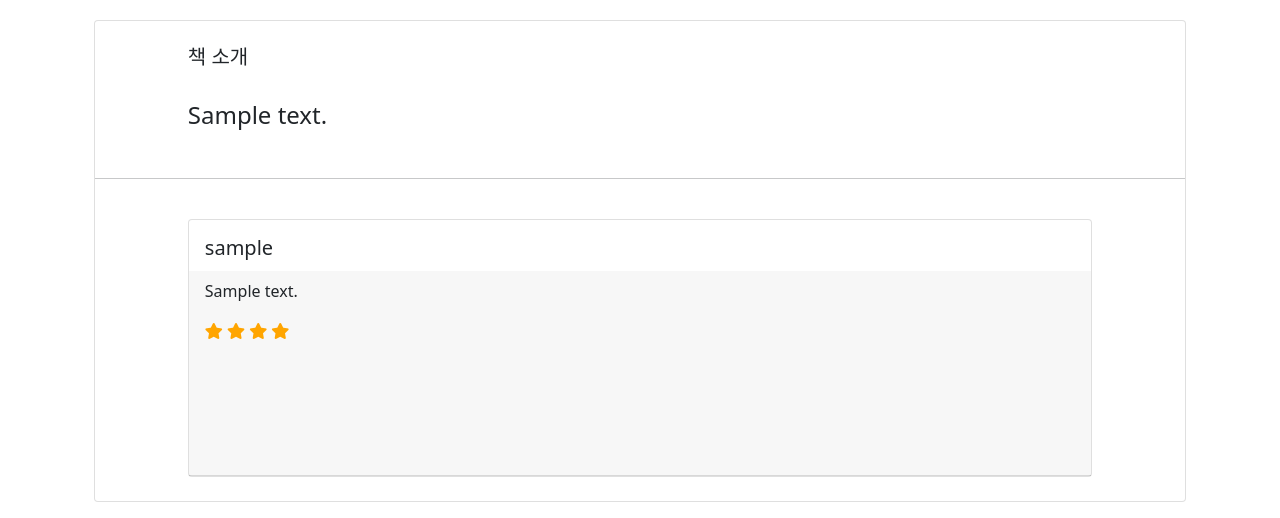
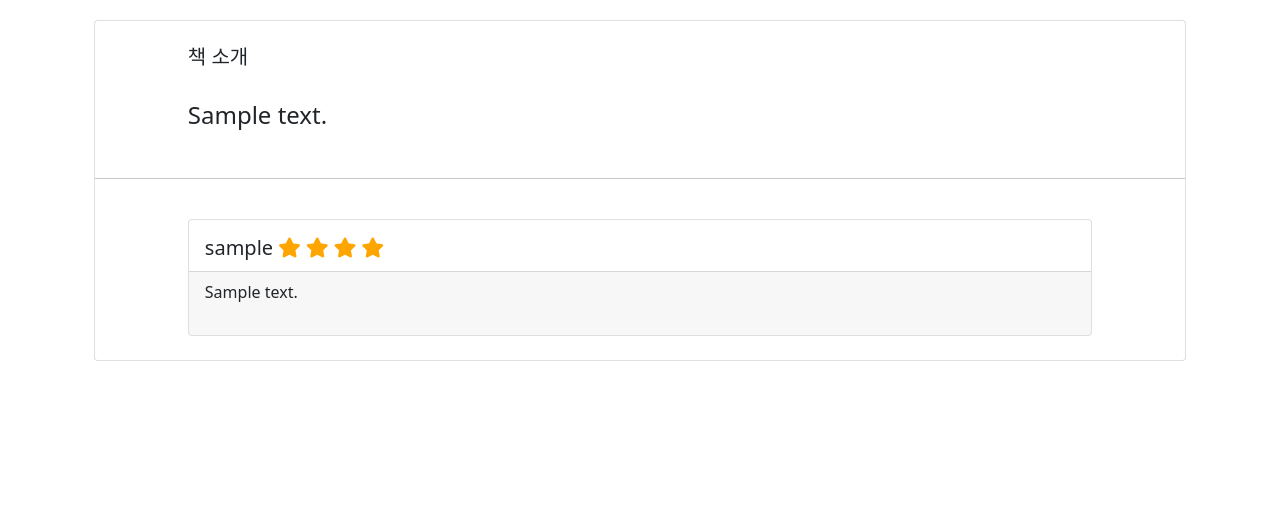
Before and after one commit to NohYeongHun/3th_library, a Flask app: template templates/comment.html in a window 1280 px wide. Shown: the part 449-967 px from the top of the page. After the commit the page ends 810 px from the top, so only its background shows below. Run offline with Flask 2, Linux system fonts and the light colour scheme; the template is opened without the code that fills it: most values are stand-ins (such as "Sample title", 1, 10 or a date in 2020); some libraries are stand-ins or nearby versions.

Commit message:
레이아웃 조정

```diff
--- a/static/my_styles.css
+++ b/static/my_styles.css
@@ -25,7 +25,8 @@
 }
 
 .card-title{
-    object-fit: contain;
+    height: 3vw;
+    object-fit: fill;
 }
 
 /* table index*/
--- a/templates/comment.html
+++ b/templates/comment.html
@@ -80,14 +80,17 @@
                     <div class="col-sm-1"></div>
                     <div class="col-sm-10 mb-4 mt-4">
                         <div class="card book-card h-100">
-                            <div class="card-body">
-                                <h5>{{user_name[i]}}</h5>
+                            <div class="card-body overflow-hidden">
+                                <h5 class="card-title">
+                                    {{user_name[i]}}
+                                    {% for x in range(comments[i].rating) %}
+                                    <span class="fa fa-star checked"></span>
+                                    {% endfor %}
+                                </h5>
+
                             </div>
-                            <div class="card-header">
+                            <div class="card-footer overflow-hidden">
                                 <p>{{comments[i].comment}}</p>
-                                {% for x in range(comments[i].rating) %}
-                                <span class="fa fa-star checked"></span>
-                                {% endfor %}
                             </div>
                         </div>
                     </div>
```
